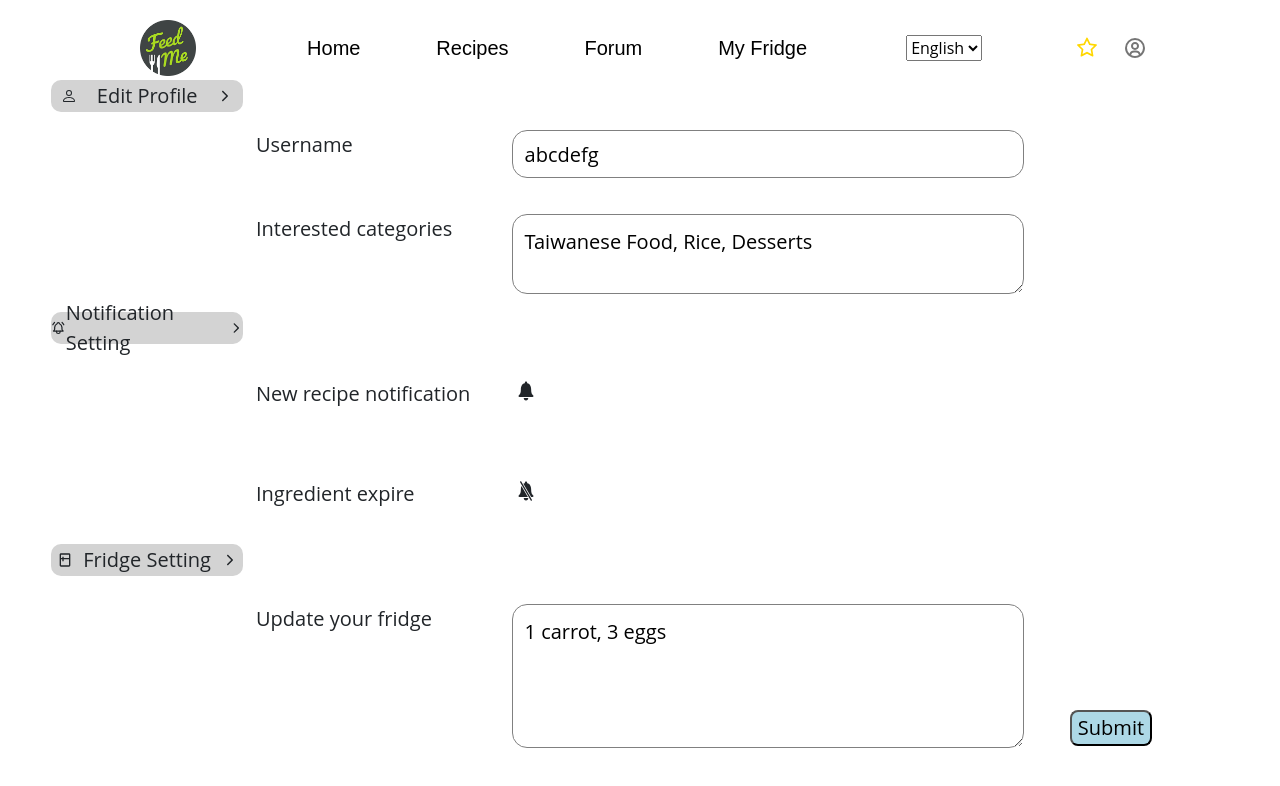
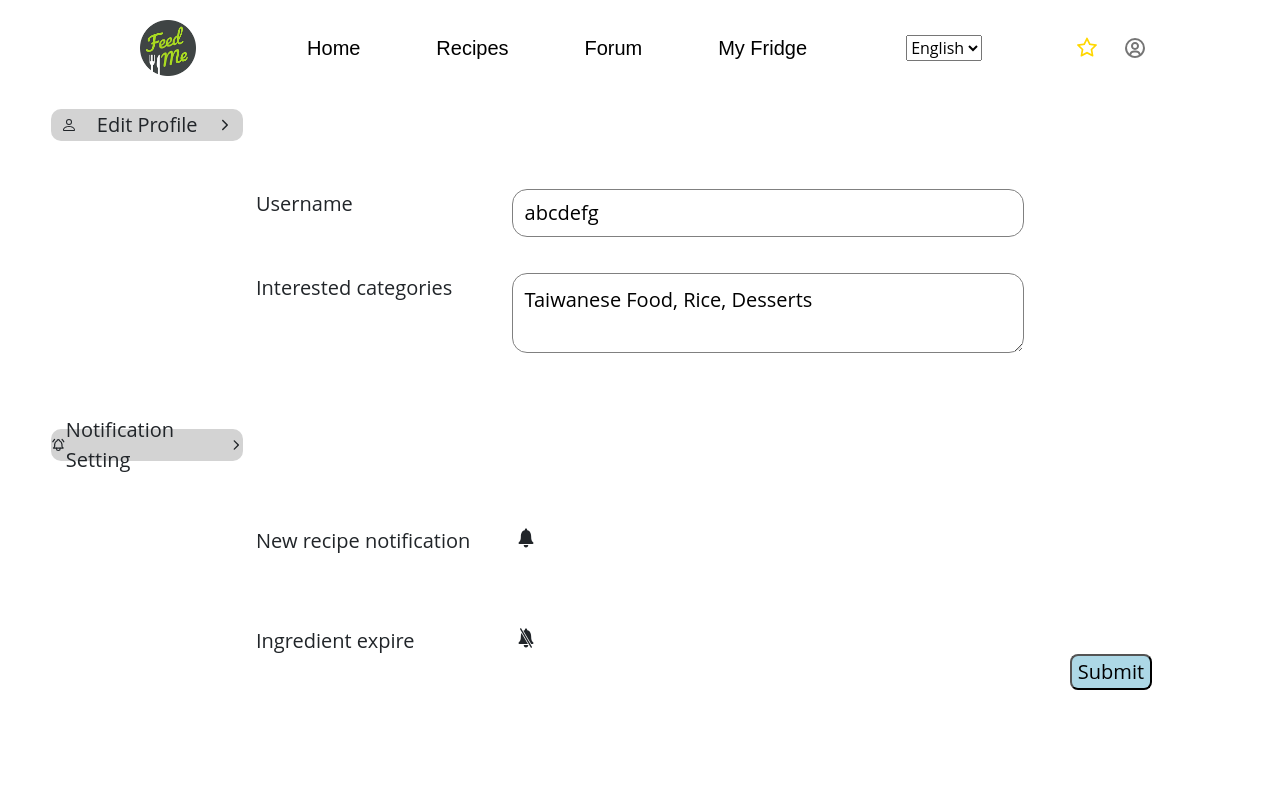
Before and after one commit to maxyhwu/feedme, a React (Create React App) app in the folder frontend/: page /settings in a window 1280 px wide. Shown: the top 786 px of the page. Built offline with nearby package versions, Linux system fonts and the light colour scheme; no server answers; sample sign-in values are in the browser's storage.

Commit message:
delete fridge settings

```diff
--- a/frontend/src/Settings/Settings.css
+++ b/frontend/src/Settings/Settings.css
@@ -11,7 +11,7 @@
 }
 
 .feild {
-    height: 29vh;
+    height: 40vh;
     width: 100vw;
 
     position: relative;
--- a/frontend/src/Settings/Settings.js
+++ b/frontend/src/Settings/Settings.js
@@ -151,7 +151,7 @@ const Settings = () => {
         </div>
 
         {/* Fridge Setting */}
-        <div className="feild">
+        {/* <div className="feild">
           <div className="setting-bar-button">
             <BiFridge className="setting-bar-button-icon" />
             <div className="setting-bar-button-text">Fridge Setting</div>
@@ -169,7 +169,7 @@ const Settings = () => {
               />
             </div>
           </div>
-        </div>
+        </div> */}
 
         {/* Submit */}
         <div className="submit-container">
```
